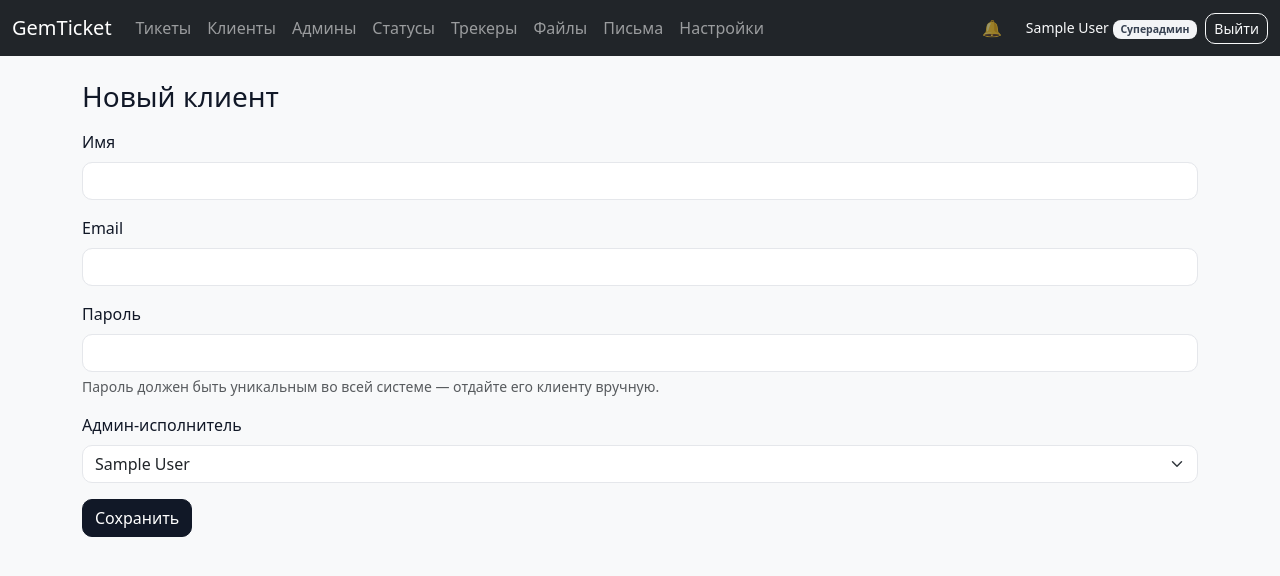
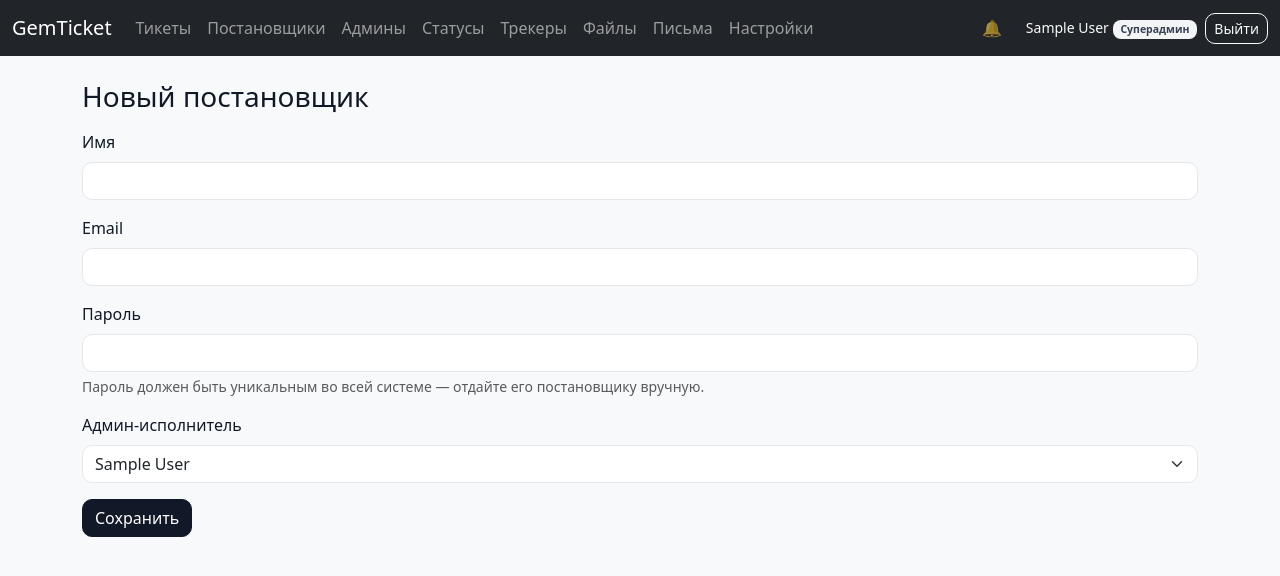
Before and after one commit to Almaziko/gemticket, a Flask app: page /admin/clients/new in a window 1280 px wide. Shown: the top 576 px of the page. Run offline with Flask 3, Linux system fonts and the light colour scheme; the visitor is signed in with stand-in values (Sample User, id 1); tables that the repository leaves empty hold one stand-in row (values such as "Sample post"); parts of the project's set-up code (start-up, migrations or seed data) failed here and were passed over.

Commit message:
Переименовать сущность "Клиент" в "Постановщик"; починить скругление карточек
1. Все пользовательские тексты (меню, заголовки страниц, кнопки, флеш-
   сообщения, письма-уведомления, роль в шапке) теперь говорят
   "Постановщик" вместо "Клиент". Внутренние имена (Python-класс Client,
   URL /admin/clients, blueprint) не трогал — это техническая часть,
   не видна пользователю. Уже засеянные на проде шаблоны писем
   (ticket_created, ticket_edited_by_client, deadline_overdue) не
   перезаписываются автоматически — как и раньше, правки в БД не
   трогаются при обновлении кода, чтобы не затирать ручные правки
   админа; поправить их слова можно вручную в Админка → Письма.

2. Карточкам групп в списках тикетов не хватало overflow: hidden — из-за
   этого таблица с прямыми углами торчала за скруглённые нижние края
   card. Добавил overflow: hidden на .card — теперь скругление
   применяется ко всему содержимому.

Проверено вживую через Playwright-скриншоты и полным прогоном тестов
(35/35).

Co-Authored-By: Claude Sonnet 5 <noreply@anthropic.com>

```diff
--- a/app/blueprints/admin/forms.py
+++ b/app/blueprints/admin/forms.py
@@ -27,7 +27,7 @@ class StatusForm(FlaskForm):
     group = SelectField('Группа в списках тикетов', coerce=int, default=1)
     is_default = BooleanField('Начальный статус для новых тикетов')
     is_active = BooleanField('Активен')
-    is_final = BooleanField('Финальный статус (клиент не может писать в тикет)')
+    is_final = BooleanField('Финальный статус (постановщик не может писать в тикет)')
 
 
 class StatusGroupNamesForm(FlaskForm):
--- a/app/blueprints/admin/routes.py
+++ b/app/blueprints/admin/routes.py
@@ -76,7 +76,7 @@ def client_new():
 
     if form.validate_on_submit():
         if not form.password.data:
-            form.password.errors.append('Пароль обязателен для нового клиента')
+            form.password.errors.append('Пароль обязателен для нового постановщика')
         elif _password_taken(form.password.data):
             form.password.errors.append('Этот пароль уже используется другим пользователем системы')
         else:
@@ -90,7 +90,7 @@ def client_new():
             )
             db.session.add(client)
             db.session.commit()
-            flash('Клиент создан', 'success')
+            flash('Постановщик создан', 'success')
             return redirect(url_for('admin.clients_list'))
 
     return render_template('admin/client_form.html', form=form, client=None)
@@ -120,7 +120,7 @@ def client_edit(client_id):
                 client.password_hash = hash_password(form.password.data)
                 client.password_encrypted = encrypt_secret(form.password.data)
             db.session.commit()
-            flash('Клиент обновлён', 'success')
+            flash('Постановщик обновлён', 'success')
             return redirect(url_for('admin.clients_list'))
 
     return render_template('admin/client_form.html', form=form, client=client)
@@ -133,7 +133,7 @@ def client_show_password(client_id):
     if not g.current_user.is_superadmin and client.assigned_admin_id != g.current_user.id:
         abort(403)
     plain = decrypt_secret(client.password_encrypted)
-    flash(f'Пароль клиента «{client.name}»: {plain}', 'info')
+    flash(f'Пароль постановщика «{client.name}»: {plain}', 'info')
     return redirect(url_for('admin.clients_list'))
 
 
@@ -142,11 +142,11 @@ def client_show_password(client_id):
 def client_delete(client_id):
     client = Client.query.get_or_404(client_id)
     if client.tickets:
-        flash('Нельзя удалить клиента, у которого есть тикеты', 'danger')
+        flash('Нельзя удалить постановщика, у которого есть тикеты', 'danger')
     else:
         db.session.delete(client)
         db.session.commit()
-        flash('Клиент удалён', 'success')
+        flash('Постановщик удалён', 'success')
     return redirect(url_for('admin.clients_list'))
 
 
@@ -225,7 +225,7 @@ def admin_delete(admin_id):
     elif admin.is_superadmin:
         flash('Нельзя удалить суперадмина', 'danger')
     elif admin.clients:
-        flash('Нельзя удалить админа с закреплёнными клиентами — сначала переназначьте их', 'danger')
+        flash('Нельзя удалить админа с закреплёнными постановщиками — сначала переназначьте их', 'danger')
     else:
         db.session.delete(admin)
         db.session.commit()
--- a/app/models.py
+++ b/app/models.py
@@ -26,7 +26,7 @@ class User(db.Model):
 
     @property
     def role_label(self):
-        return {'admin': 'Админ', 'client': 'Клиент'}.get(self.role, self.role)
+        return {'admin': 'Админ', 'client': 'Постановщик'}.get(self.role, self.role)
 
 
 class Admin(User):
--- a/app/notifications.py
+++ b/app/notifications.py
@@ -95,7 +95,7 @@ def _create(recipient, ticket, bell_message, template_key, context):
 
 def notify_ticket_created(ticket):
     _create(
-        ticket.assignee, ticket, f'Клиент {ticket.client.name} создал новый тикет',
+        ticket.assignee, ticket, f'Постановщик {ticket.client.name} создал новый тикет',
         'ticket_created', {'client_name': ticket.client.name},
     )
 
@@ -113,7 +113,7 @@ def notify_comment_added(ticket, author):
 
 def notify_ticket_edited_by_client(ticket):
     _create(
-        ticket.assignee, ticket, f'Клиент {ticket.client.name} отредактировал(а) тикет',
+        ticket.assignee, ticket, f'Постановщик {ticket.client.name} отредактировал(а) тикет',
         'ticket_edited_by_client', {'client_name': ticket.client.name},
     )
 
--- a/app/permissions.py
+++ b/app/permissions.py
@@ -35,7 +35,7 @@ def can_view_attachment(user, attachment):
 
 
 def can_comment(user, ticket):
-    """В финальном статусе (Готов/Отменён и т.п.) клиент писать не может —
+    """В финальном статусе (Готов/Отменён и т.п.) постановщик писать не может —
     админ по-прежнему может добавить финальную заметку."""
     if not can_view_ticket(user, ticket):
         return False
--- a/app/security.py
+++ b/app/security.py
@@ -6,7 +6,7 @@
   быстрого поиска учётки по введённому паролю при логине (без перебора и
   расшифровки всей таблицы) и для проверки глобальной уникальности пароля.
 - password_encrypted: шифротекст Fernet — обратимый, нужен только чтобы
-  админ мог посмотреть пароль клиента в интерфейсе.
+  админ мог посмотреть пароль постановщика в интерфейсе.
 
 Отдельного "хеша для безопасности" здесь нет: раз пароль в любом случае можно
 расшифровать через Fernet, дополнительная стойкость sha256 как второго слоя
--- a/app/seed.py
+++ b/app/seed.py
@@ -10,10 +10,10 @@ from .security import hash_password, encrypt_secret
 DEFAULT_EMAIL_TEMPLATES = (
     dict(
         key='ticket_created',
-        name='Клиент создал тикет (админу)',
+        name='Постановщик создал тикет (админу)',
         subject='GemTicket: тикет «{{ ticket_title }}»',
         body_html=(
-            '<p>Клиент {{ client_name }} создал(а) новый тикет.</p>'
+            '<p>Постановщик {{ client_name }} создал(а) новый тикет.</p>'
             '<p>Тикет: {{ ticket_title }}</p>'
             '<p><a href="{{ ticket_link }}">Открыть тикет</a></p>'
         ),
@@ -32,10 +32,10 @@ DEFAULT_EMAIL_TEMPLATES = (
     ),
     dict(
         key='ticket_edited_by_client',
-        name='Клиент отредактировал тикет',
+        name='Постановщик отредактировал тикет',
         subject='GemTicket: тикет «{{ ticket_title }}» отредактирован',
         body_html=(
-            '<p>Клиент {{ client_name }} отредактировал(а) тикет.</p>'
+            '<p>Постановщик {{ client_name }} отредактировал(а) тикет.</p>'
             '<p>Тикет: {{ ticket_title }}</p>'
             '<p><a href="{{ ticket_link }}">Открыть тикет</a></p>'
         ),
@@ -92,7 +92,7 @@ DEFAULT_EMAIL_TEMPLATES = (
         body_html=(
             '<p>Дедлайн тикета истёк {{ deadline }}, но тикет ещё не завершён.</p>'
             '<p>Исполнитель: {{ assignee_name }}</p>'
-            '<p>Клиент: {{ client_name }}</p>'
+            '<p>Постановщик: {{ client_name }}</p>'
             '<p>Тикет: {{ ticket_title }}</p>'
             '<p><a href="{{ ticket_link }}">Открыть тикет</a></p>'
         ),
--- a/app/static/css/style.css
+++ b/app/static/css/style.css
@@ -19,6 +19,9 @@ body {
     border: none;
     border-radius: var(--gt-radius-lg);
     box-shadow: var(--gt-shadow);
+    /* Без этого содержимое (например, таблица с прямыми углами) торчит
+       за скруглённые края карточки внизу/по бокам. */
+    overflow: hidden;
 }
 
 .card-header {
--- a/app/templates/admin/client_form.html
+++ b/app/templates/admin/client_form.html
@@ -1,7 +1,7 @@
 {% extends 'base.html' %}
-{% block title %}{{ 'Новый клиент' if not client else 'Клиент' }} — GemTicket{% endblock %}
+{% block title %}{{ 'Новый постановщик' if not client else 'Постановщик' }} — GemTicket{% endblock %}
 {% block content %}
-<h3 class="mb-3">{{ 'Новый клиент' if not client else 'Редактирование клиента' }}</h3>
+<h3 class="mb-3">{{ 'Новый постановщик' if not client else 'Редактирование постановщика' }}</h3>
 <form method="post">
     {{ form.hidden_tag() }}
     <div class="mb-3">
@@ -17,7 +17,7 @@
     <div class="mb-3">
         {{ form.password.label(class_='form-label') }}
         {{ form.password(class_='form-control') }}
-        <div class="form-text">{{ 'Оставьте пустым, чтобы не менять.' if client else 'Пароль должен быть уникальным во всей системе — отдайте его клиенту вручную.' }}</div>
+        <div class="form-text">{{ 'Оставьте пустым, чтобы не менять.' if client else 'Пароль должен быть уникальным во всей системе — отдайте его постановщику вручную.' }}</div>
         {% for e in form.password.errors %}<div class="text-danger small">{{ e }}</div>{% endfor %}
     </div>
     <div class="mb-3">
--- a/app/templates/admin/dashboard.html
+++ b/app/templates/admin/dashboard.html
@@ -15,7 +15,7 @@
         <col style="width: 12%">
     </colgroup>
     <thead class="table-light">
-        <tr><th>#</th><th>Название</th><th>Клиент</th><th>Исполнитель</th><th>Трекер</th><th>Статус</th><th>Дедлайн</th><th>Обновлён</th></tr>
+        <tr><th>#</th><th>Название</th><th>Постановщик</th><th>Исполнитель</th><th>Трекер</th><th>Статус</th><th>Дедлайн</th><th>Обновлён</th></tr>
     </thead>
     <tbody>
     {% for t in group_tickets %}
--- a/app/templates/base.html
+++ b/app/templates/base.html
@@ -29,7 +29,7 @@
                     <li class="nav-item"><a class="nav-link" href="{{ url_for('client.ticket_new') }}">Новый тикет</a></li>
                 {% else %}
                     <li class="nav-item"><a class="nav-link" href="{{ url_for('admin.dashboard') }}">Тикеты</a></li>
-                    <li class="nav-item"><a class="nav-link" href="{{ url_for('admin.clients_list') }}">Клиенты</a></li>
+                    <li class="nav-item"><a class="nav-link" href="{{ url_for('admin.clients_list') }}">Постановщики</a></li>
                     {% if current_user.is_superadmin %}
                         <li class="nav-item"><a class="nav-link" href="{{ url_for('admin.admins_list') }}">Админы</a></li>
                         <li class="nav-item"><a class="nav-link" href="{{ url_for('admin.statuses_list') }}">Статусы</a></li>
--- a/app/templates/tickets/detail.html
+++ b/app/templates/tickets/detail.html
@@ -47,7 +47,7 @@
             <button type="submit" class="btn btn-primary btn-sm">Отправить</button>
         </form>
         {% else %}
-        <p class="text-muted">Тикет в статусе «{{ ticket.status.name }}» — клиент не может добавлять комментарии.</p>
+        <p class="text-muted">Тикет в статусе «{{ ticket.status.name }}» — постановщик не может добавлять комментарии.</p>
         {% endif %}
     </div>
 
```
Also changed, not shown: app/templates/admin/clients_list.html (+5 -5 lines), README.md.
